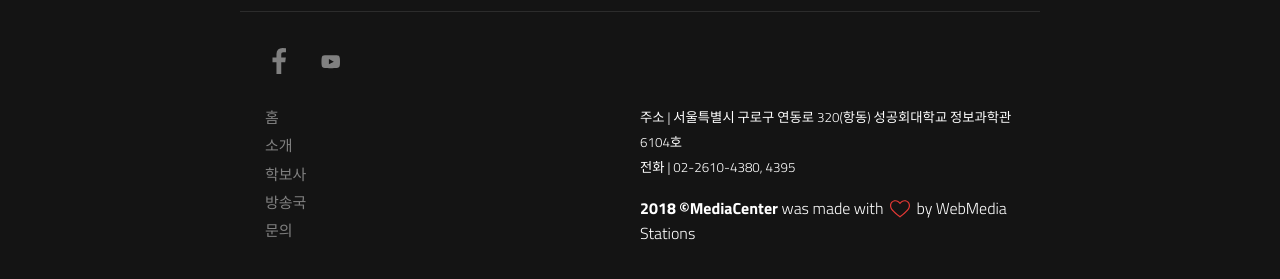
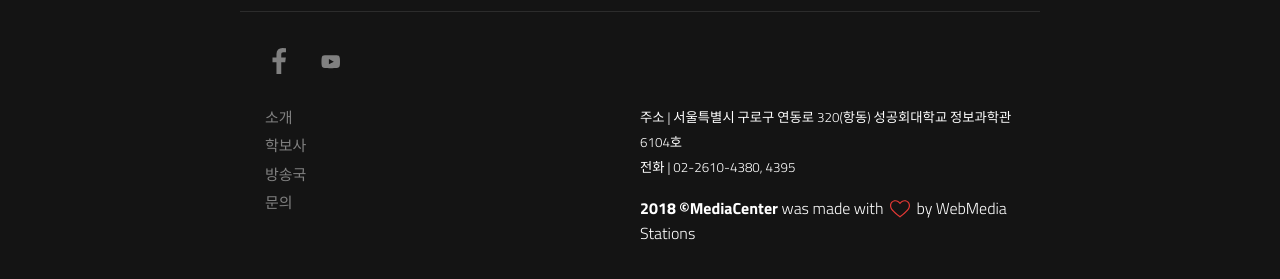
Before and after one commit to skhumedia/skhumedia.github.io, a Jekyll site: the page built from index.md, in a window 1280 px wide and 900 px high, scrolled down 2763 px. Shown: the part 618-897 px from the top of the window. Built offline with Jekyll 4.4.1, drawn with Linux system fonts in a browser that asks for light colours.

Commit message:
Initial Commit

```diff
--- a/_config.yml
+++ b/_config.yml
@@ -26,8 +26,6 @@ gems:
 
 # 메뉴 네비게이션 설정
 links:
-  - title: 홈
-    url: "skhumedia.github.io"
   - title: 소개
     url: /about/
   - title: 학보사
```
Also changed, not shown: _includes/header.html (+5 -5 lines).
